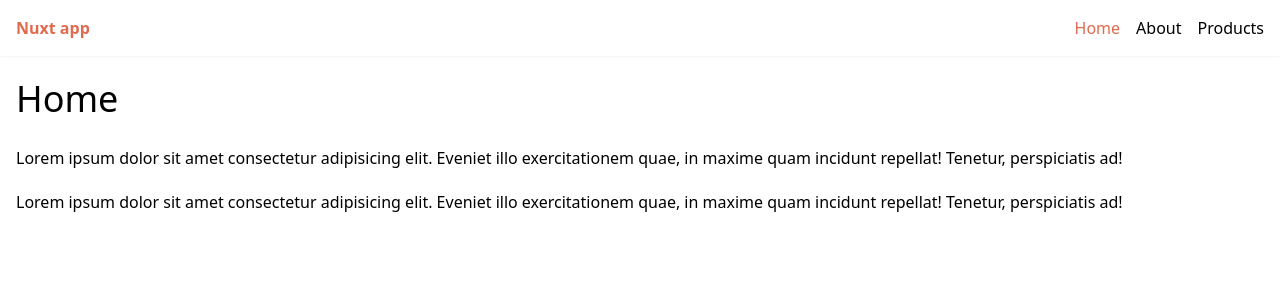
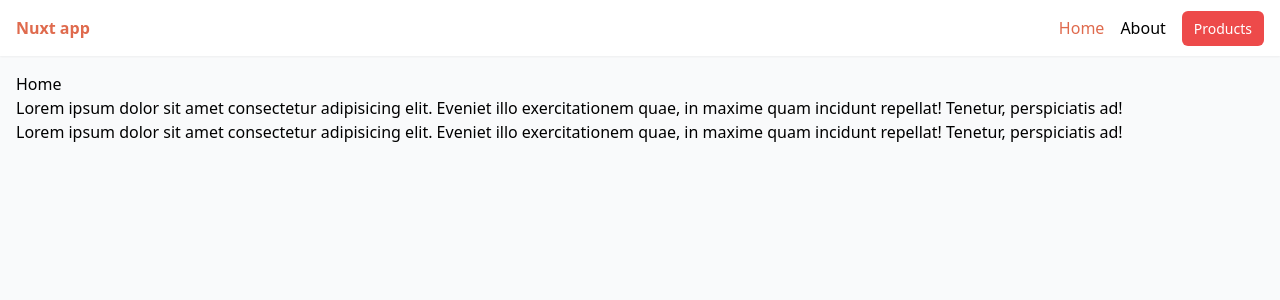
Before and after one commit to MartynasGit/nuxt-app, a Nuxt app: page / in a window 1280 px wide. Shown: the top 300 px of the page. Built offline with nearby package versions, Linux system fonts and the light colour scheme.

Commit message:
Added custom styles with tailwind.css. Added ability to fetch and render data from fake store api.

```diff
--- /dev/null
+++ b/assets/css/tailwind.css
@@ -0,0 +1,14 @@
+
+@tailwind base;
+@tailwind components;
+@tailwind utilities;
+
+body {
+  @apply bg-gray-50;
+}
+
+@layer components {
+  .btn {
+    @apply bg-[#ed4a4a] text-white px-3 py-2 rounded-md text-sm text-white;
+  }
+}
--- a/layouts/default.vue
+++ b/layouts/default.vue
@@ -11,7 +11,7 @@
             <NuxtLink to="/about"> About </NuxtLink>
           </li>
           <li>
-            <NuxtLink to="/products"> Products </NuxtLink>
+            <NuxtLink to="/products" class="btn"> Products </NuxtLink>
           </li>
         </ul>
       </nav>
--- a/nuxt.config.ts
+++ b/nuxt.config.ts
@@ -1,6 +1,4 @@
-// https://nuxt.com/docs/api/configuration/nuxt-config
+// https://v3.nuxtjs.org/api/configuration/nuxt.config
 export default defineNuxtConfig({
-    modules: [
-        '@nuxtjs/tailwindcss'
-    ]
-})
+  modules: ["@nuxtjs/tailwindcss"],
+});
--- a/pages/index.vue
+++ b/pages/index.vue
@@ -17,11 +17,4 @@
 <script setup></script>
 
 <style scoped>
-h2 {
-  margin-bottom: 20px;
-  font-size: 36px;
-}
-p {
-  margin: 20px 0;
-}
 </style>
--- a/pages/products/[id].vue
+++ b/pages/products/[id].vue
@@ -1,17 +1,17 @@
 <template>
   <div>
-    <p>Product details for {{ id }}</p>
-    <p>
-      Lorem ipsum dolor sit amet consectetur adipisicing elit. Fuga,
-      consequatur? Nam tenetur quod illo quam, repudiandae, voluptatibus ipsa
-      quae quis laudantium deleniti, deserunt unde reiciendis cum hic minus
-      aliquid nihil!
-    </p>
+    <p>{{product.title}}</p>
+    <p>{{product.price}}</p>
+    <p>{{product.id}}</p>
   </div>
 </template>
 
 <script setup>
 const { id } = useRoute().params;
+const uri = "https://fakestoreapi.com/products/" + id;
+
+// fetch the product
+const { data: product } = await useFetch(uri, {key: id});
 definePageMeta({
   layout: "products",
 });
--- a/pages/products/index.vue
+++ b/pages/products/index.vue
@@ -1,6 +1,10 @@
 <template>
     <div>
-        <p>Products</p>
+        <div class="grid grid-cols-4 gap-5">
+            <div v-for="p in products">
+                <NuxtLink :to="`/products/${p.id}`">{{p.title}}</NuxtLink>
+            </div>
+        </div>
     </div>
 </template>
 
@@ -8,6 +12,8 @@
     definePageMeta({
         layout: 'products'
     })
+    //fetch products
+    const { data: products } = await useFetch('https://fakestoreapi.com/products')
 </script>
 
 <style  scoped>
```
